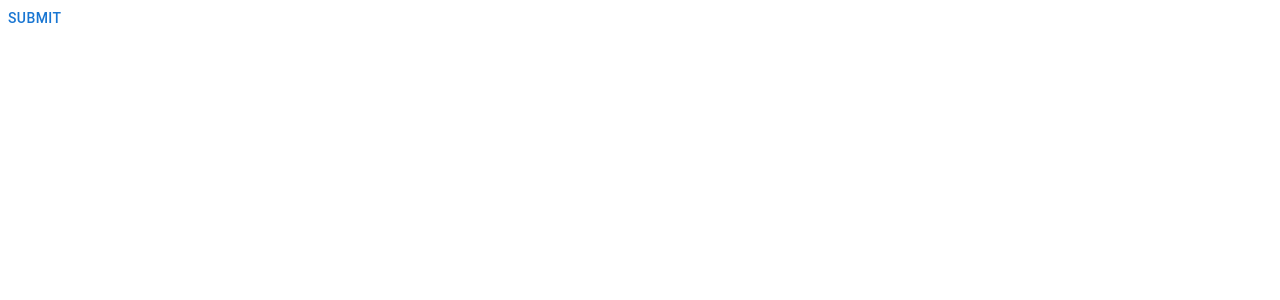
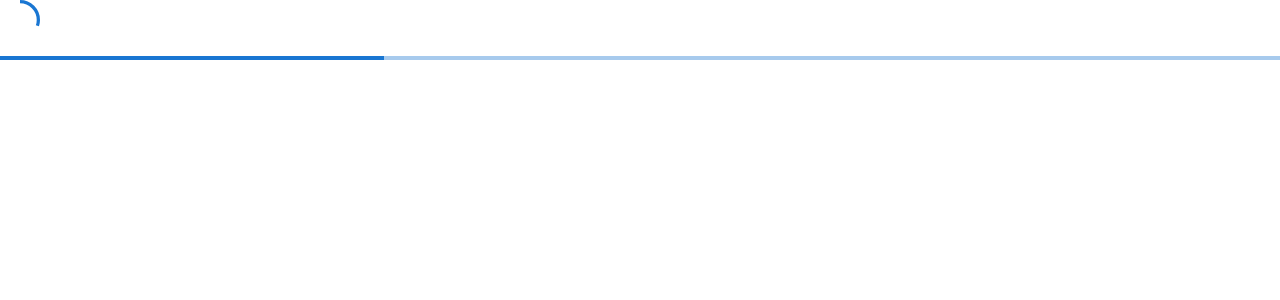
Before and after one commit to tehaamhashmi7/Everything-in-Material-UI, a React (Create React App) app: page / in a window 1280 px wide. Shown: the top 300 px of the page. Built offline with nearby package versions, Linux system fonts and the light colour scheme.

Commit message:
Progress Component

```diff
--- a/src/App.tsx
+++ b/src/App.tsx
@@ -1,8 +1,7 @@
 import { Snackbar } from '@mui/material';
 import React from 'react';
 import './App.css';
-import AlertComponent from './components/29-AlertComponent';
-import SnackBarComponent from './components/30-SnackBarComponent';
+import ProgressComponent from './components/31-ProgressComponent';
 
 // import MuiTypography from './components/MuiTypography';
 // import Buttons from './components/2-Buttons';
@@ -31,6 +30,8 @@ import SnackBarComponent from './components/30-SnackBarComponent';
 // import ChipCompoent from './components/25-ChipCompoent';
 // import ToolTipCOmpoent from './components/27-ToolTipCOmpoent';
 // import TableComponent from './components/28-TableComponent';
+// import AlertComponent from './components/29-AlertComponent';
+// import SnackBarComponent from './components/30-SnackBarComponent';
 
 function App() {
   return (
@@ -63,7 +64,8 @@ function App() {
       {/* <ToolTipCOmpoent /> */}
       {/* <TableComponent /> */}
       {/* <AlertComponent /> */}
-      <SnackBarComponent />
+      {/* <SnackBarComponent /> */}
+      <ProgressComponent />
     </div>
   );
 }
--- /dev/null
+++ b/src/components/31-ProgressComponent.tsx
@@ -0,0 +1,13 @@
+import { CircularProgress, LinearProgress, Stack } from '@mui/material'
+import React from 'react'
+
+function ProgressComponent() {
+  return (
+    <Stack spacing={2}>
+        <CircularProgress variant='determinate' value={30} />
+        <LinearProgress variant='determinate' value={30}/>
+    </Stack>
+  )
+}
+
+export default ProgressComponent
```
